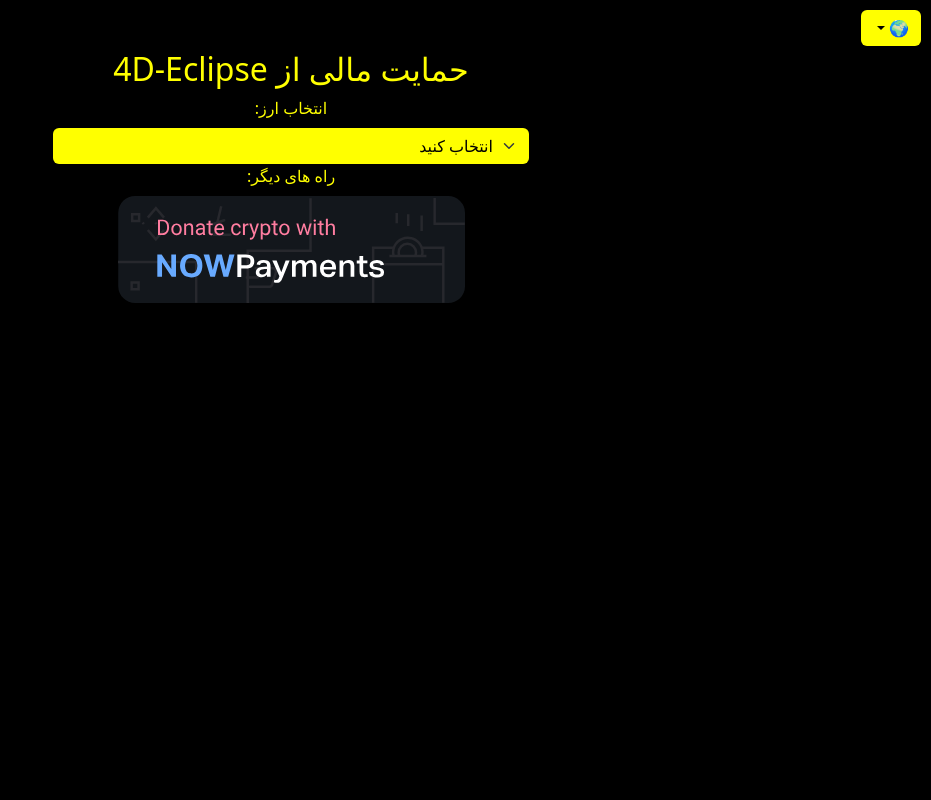
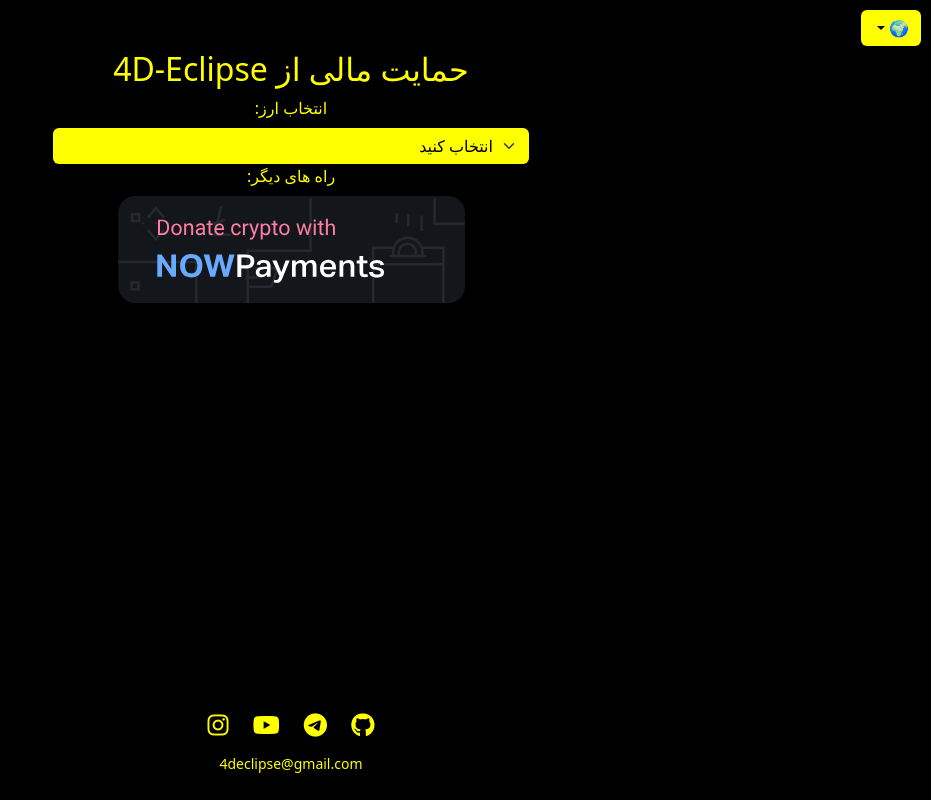
Before and after one commit to 4D-Eclipse/Donation-Fa, a plain HTML site: page index.html in a window 1280 px wide. Shown: the whole page, without its empty margins (349-1280 px from the left). Drawn offline with nearby package versions, Linux system fonts and the light colour scheme.

Commit message:
Add files via upload

```diff
--- a/index.html
+++ b/index.html
@@ -6,6 +6,7 @@
     <meta name="viewport" content="width=device-width, initial-scale=1">
     <title>حمایت مالی از 4D-Eclipse</title>
     <link href="https://cdn.jsdelivr.net/npm/bootstrap@5.3.0/dist/css/bootstrap.min.css" rel="stylesheet">
+    <link rel="stylesheet" href="https://cdnjs.cloudflare.com/ajax/libs/font-awesome/6.5.1/css/all.min.css">
     <style>
         body {
             background-color: black;
@@ -44,25 +45,56 @@
             color: yellow;
             border: 1px solid yellow;
         }
+
         .language-dropdown {
             position: absolute;
             top: 10px;
             right: 10px;
         }
+
         .dropdown-menu {
             background-color: yellow;
             color: black;
         }
+
         .dropdown-item {
             background-color: yellow;
             color: black;
+        }
+
+        .social-icons {
+            margin-top: 50px;
+        }
+
+        .social-icons a {
+            font-size: 24px;
+            color: yellow;
+            margin: 0 10px;
+            text-decoration: none;
+        }
+
+        .email {
+            margin-top: 10px;
+            font-size: 14px;
+        }
+
+        .footer {
+            position: fixed;
+            bottom: 0;
+            left: 0;
+            width: 100%;
+            background-color: black;
+            color: yellow;
+            text-align: center;
+            padding: 10px 0;
         }
     </style>
 </head>
 
 <body>
     <div class="dropdown language-dropdown mb-3">
-        <button class="btn btn-warning dropdown-toggle" type="button" id="languageDropdown" data-bs-toggle="dropdown" aria-expanded="false">
+        <button class="btn btn-warning dropdown-toggle" type="button" id="languageDropdown" data-bs-toggle="dropdown"
+            aria-expanded="false">
             🌍
         </button>
         <ul class="dropdown-menu">
@@ -94,6 +126,18 @@
             <div>
                 <a class="container" href="https://nowpayments.io/donation?api_key=CMYN39E-5TTM7AW-PNYSPXC-MRA2H8C"
                     target="_blank"> <img src="donation-button-black.svg" alt="Crypto donation button"> </a>
+            </div>
+        </div>
+        <div class="footer">
+            <div class="social-icons">
+                <a href="https://github.com/4D-Eclipse" target="_blank"><i class="fab fa-github"></i></a>
+                <a href="https://t.me/FourD_ECLIPSE" target="_blank"><i class="fab fa-telegram"></i></a>
+                <a href="https://youtube.com/@4d_eclipse" target="_blank"><i class="fab fa-youtube"></i></a>
+                <a href="https://www.instagram.com/4d_eclipse" target="_blank"><i class="fab fa-instagram"></i></a>
+            </div>
+
+            <div class="email">
+                <p>4declipse@gmail.com</p>
             </div>
         </div>
 
```
